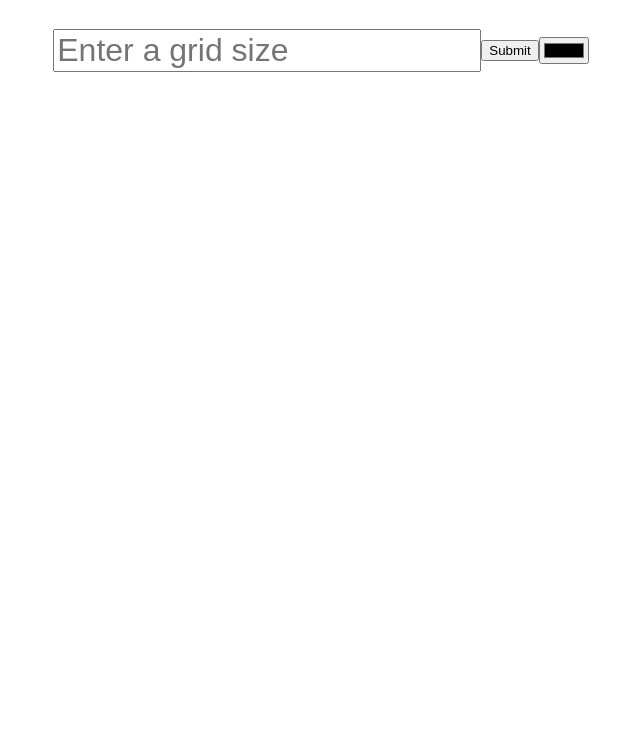
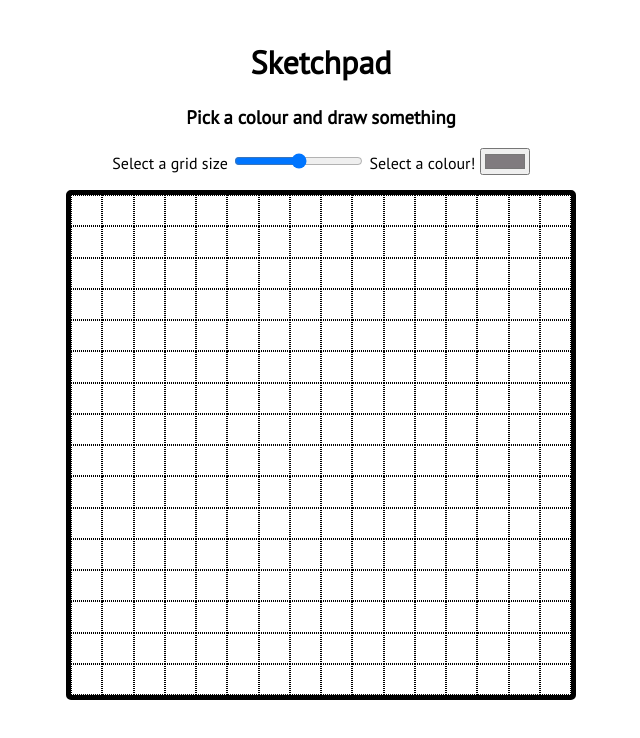
Before and after one commit to jcworth/sketch-pad, a plain HTML site: page index.html in a window 1280 px wide. Shown: the whole page, without its empty margins (319-959 px from the left). Drawn offline with Linux system fonts and the light colour scheme.

Commit message:
Scaling size and color adjust

```diff
--- a/index.html
+++ b/index.html
@@ -1,5 +1,6 @@
 <html lang="en">
 <head>
+    <link href="https://fonts.googleapis.com/css2?family=PT+Sans&display=swap" rel="stylesheet">
     <meta charset="UTF-8">
     <meta name="viewport" content="width=device-width, initial-scale=1.0">
     <title>Sketch</title>
@@ -8,7 +9,11 @@
     <style>
         :root {
             /* width: 80%; */
-            --squareColor: #000000;
+            --squareColor: #807b7f;
+        }
+
+        html {
+            font-family: 'PT Sans', sans-serif;
         }
 
         body {
@@ -16,14 +21,11 @@
         }
 
         .info {
-            /* width: 80%; */
-            display: flex;
-            justify-content: center;
-            align-items: center;
-            /* text-align: center; */
-            height: 100px;
+            text-align: center;
+            height: 150px;
+            padding: 20px;
+        }
 
-        }
         input {
             font-size: 2rem;
         }
@@ -38,21 +40,18 @@
         }
 
         #grid {
-            border: 1px solid black;
-            height: 600px;
-            width: 600px;
-            display: none;
-            grid-template-columns: repeat(64, 1fr);
-            grid-template-rows: repeat(64, 1fr);
-            grid-column-gap: 0px;
-            grid-row-gap: 0px;
+            border: 5px solid black;
+            height: 500px;
+            width: 500px;
+            border-radius: 5px;
+            display: grid;
         }
 
         .square {
-            /* width: 10px;
-            height: 10px; */
             grid: 1;
+            border: 1px dotted black;
         }
+
         .color {
             background-color: var(--squareColor);
         }
@@ -60,9 +59,12 @@
     </style>
 
     <div class="info">
-        <input id="gridInput"   type="text" placeholder="Enter a grid size"></input>
-        <button id="submit" type="submit">Submit</button>
-        <input id="color" type="color">
+        <h1>Sketchpad</h1>
+        <h3>Pick a colour and draw something</h3>
+        <label for="Grid Size Select">Select a grid size</label>
+        <input name="Grid Size Select" id="gridSelect" type="range" min="8" max="32">
+        <label for="Colour Select">Select a colour!</label>
+        <input name="Colour Select" id="color" type="color" value="#807b7f">
     </div>
     <div id="grid-container">
         <div class="" id="grid">
@@ -71,20 +73,17 @@
 
     <script>
         const grid = document.getElementById('grid');
-        const input = document.getElementById('gridInput');
-        const submit = document.getElementById('submit');
         const squares = document.querySelectorAll('.square');
         const color = document.getElementById('color');
-        // console.log(color.value)
+        const gridSelect = document.getElementById('gridSelect')
 
         function initGrid(args) {
-
+            grid.innerHTML = '';
             grid.style.display = 'grid'
             grid.style.gridTemplateColumns = `repeat(${args}, 1fr)`
             grid.style.gridTemplateRows = `repeat(${args}, 1fr)`
 
             for(i = 0; i < (args * args); i++){
-                // console.log(createDiv)
                 let createDiv = document.createElement('div')
                 createDiv.className = 'square'
                 grid.insertAdjacentElement('afterbegin', createDiv);
@@ -92,12 +91,10 @@
         }
 
         function changeColor() {
-            console.log(this.value)
             document.documentElement.style.setProperty('--squareColor', this.value);
         }
 
         function colorSquare(target) {
-            // console.log(target)
             if(target.classList.contains('square')) {
                 target.classList.add('color');
             };
@@ -109,12 +106,14 @@
             }
         });
 
-        submit.addEventListener('click', (event) => {
-            initGrid(input.value)
-            window.alert = 'Grid created!'
+        gridSelect.addEventListener('mousemove', (event) => {
+            console.log(event)
+            initGrid(event.target.value);
         });
 
         color.addEventListener('change', changeColor);
+
+        initGrid(16);
 
     </script>
 
```
